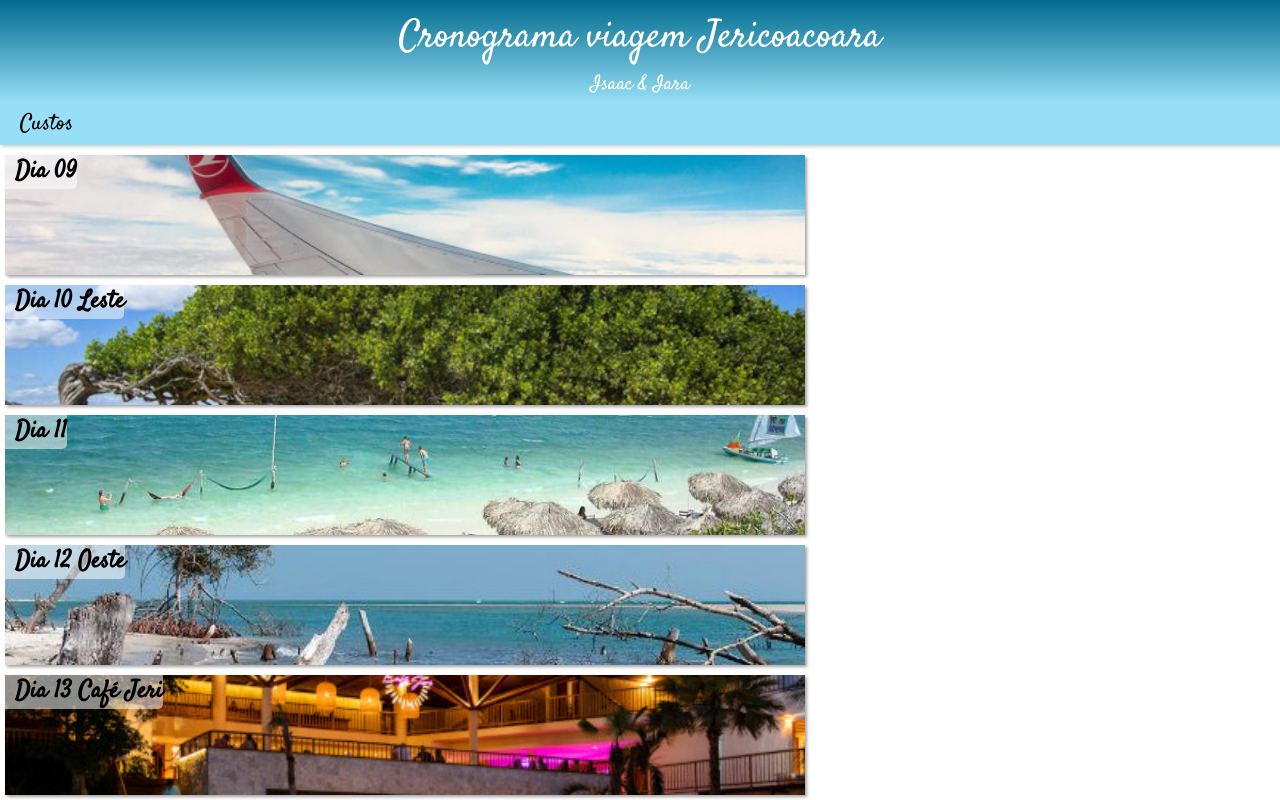
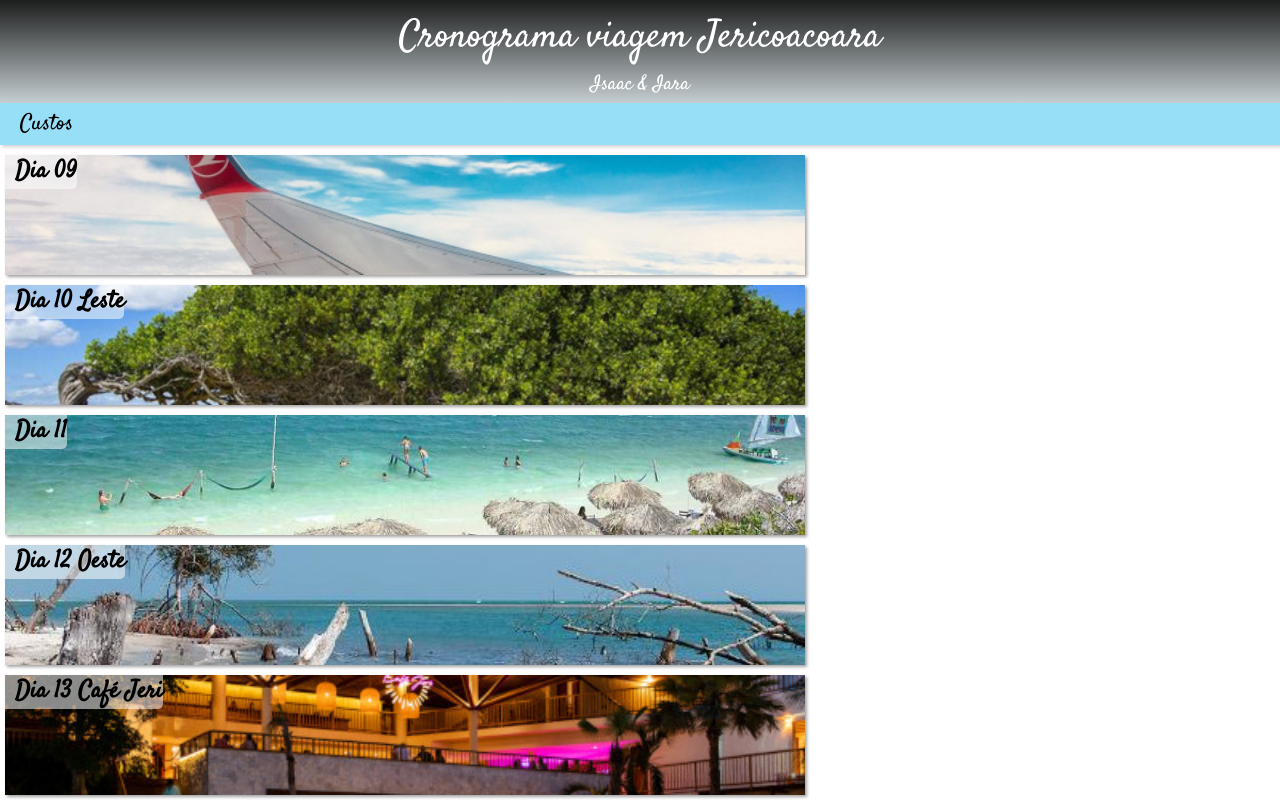
Before and after one commit to IsaacBernardo1010/viagen-jeriv2, a plain HTML site: page index.html in a window 1280 px wide. Shown: the top 800 px of the page. Drawn offline with Linux system fonts and the light colour scheme.

Commit message:
Update style.css

```diff
--- a/estilo/style.css
+++ b/estilo/style.css
@@ -13,7 +13,7 @@
 }
 
 header {
-    background-image: linear-gradient(to bottom, #006B8F, #97dff7 ) ;
+    background-image: linear-gradient(to bottom, #1c1d1d, #c5ced1 ) ;
     text-align: center;
     color: white;
     box-shadow: 2px 2px 3px rgba(0, 0, 0, 0.219);
```
